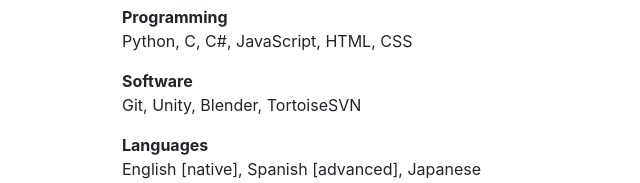
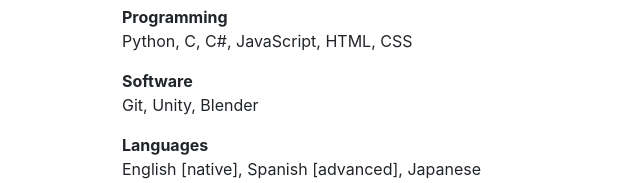
Before and after one commit to gcwhitfield/gcwhitfield.github.io, a plain HTML site: page resume.html in a window 1280 px wide. Shown: the part 1947-2130 px from the top of the page, without its empty margins (320-960 px from the left). Drawn offline with nearby package versions, Linux system fonts and the light colour scheme.

Commit message:
remove turtle svn from resume

```diff
--- a/resume.html
+++ b/resume.html
@@ -153,7 +153,7 @@
                 </div>
                 <div class="ml-5">
                     <b>Software</b>
-                    <p>Git, Unity, Blender, TortoiseSVN</p>
+                    <p>Git, Unity, Blender</p>
                 </div>
                 <div class="ml-5">
                     <b>Languages</b>
```
Also changed, not shown: 1 other file.
